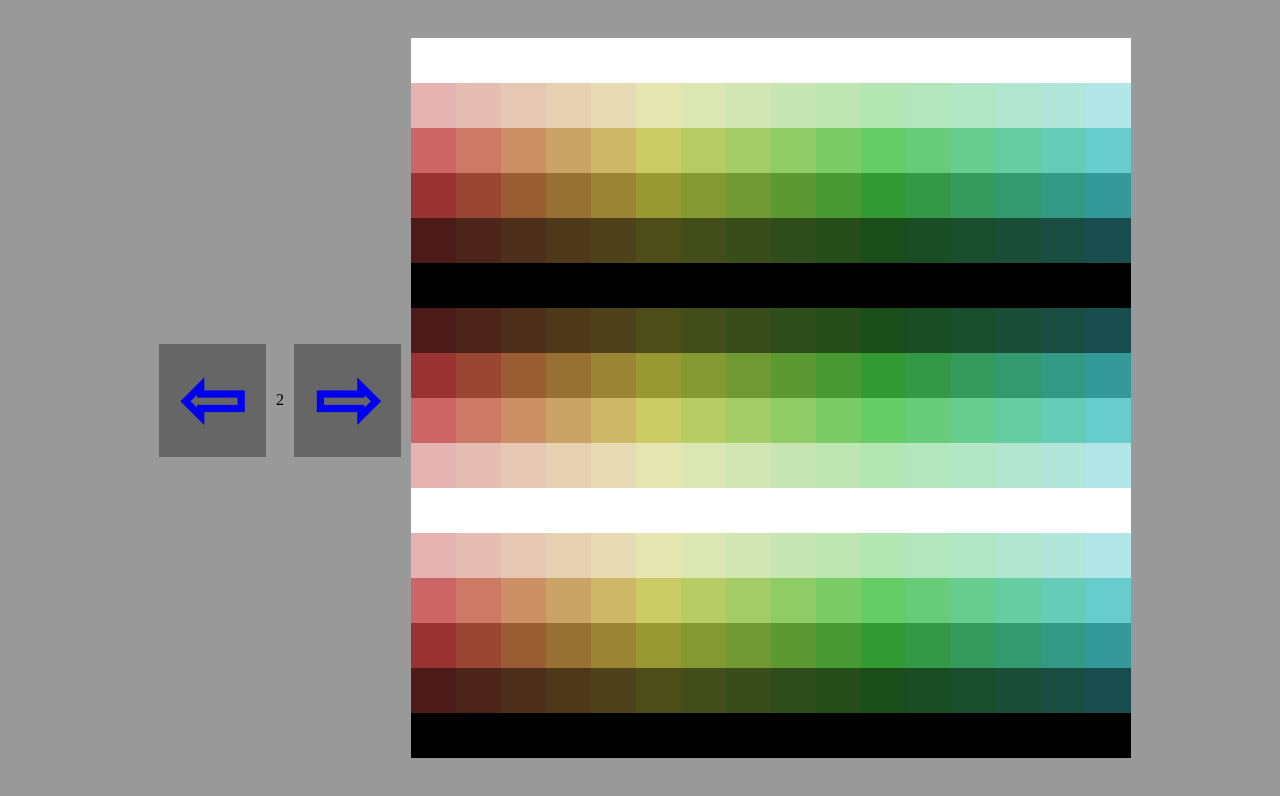
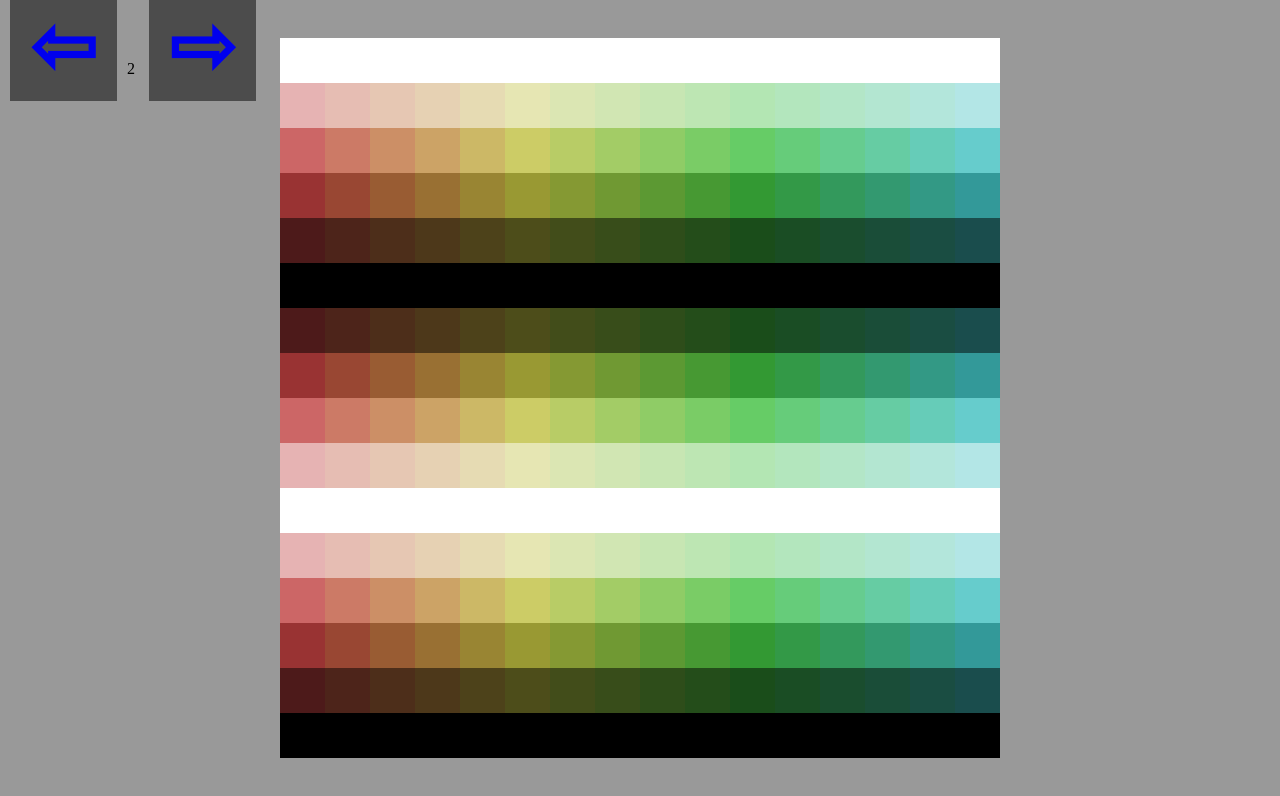
Before and after one commit to impfromliga/ringBuf2d, a plain HTML site: page ex2_flowMove.html in a window 1280 px wide. Drawn offline with Linux system fonts and the light colour scheme.

Commit message:
cross links in fixed panel

```diff
--- a/ex2_flowMove.html
+++ b/ex2_flowMove.html
@@ -7,9 +7,11 @@
 
 <body>
 	<script src="ringBuf2d.js"></script>
-	<a href="ex1_onlyCirc.html">⇦</a>2
-	<a href="ex3_autoFill.html">⇨</a>
 	<div id=div><span id=stat></span></div>
+	<div id=panel>
+		<a href="ex1_onlyCirc.html">⇦</a>2
+		<a href="ex3_autoFill.html">⇨</a>
+	</div>
 	<script>
 		"use strict";
 		var cnv = document.createElement('canvas'),
@@ -42,12 +44,12 @@
 				}
 		}
 		render();
-		window.ontouchstart = function(E){
+		div.ontouchstart = function(E){
 			E.stopPropagation && E.stopPropagation();
 			E.preventDefault && E.preventDefault();
 			tap = false;
 		}
-		window.ontouchmove = onmousemove = function (E) {
+		div.ontouchmove = div.onmousemove = function (E) {
 			E.stopPropagation && E.stopPropagation();
 			E.preventDefault && E.preventDefault();
 			var e = E.changedTouches ? E.changedTouches[0] : E;
--- a/ringBuf2d.css
+++ b/ringBuf2d.css
@@ -14,7 +14,7 @@ a {
 	margin: 10px;
 	font-size: 10vh;
 	font-weight: 900;
-	background: #666;
+	background: rgba(0,0,0,.5);
 	text-decoration: none;
 }
 
@@ -32,3 +32,8 @@ a {
 	font-weight: 900;
 	color: rgba(111, 111, 111, .66);
 }
+#panel {
+	position: fixed;
+	left:0;
+	top:0;
+}
```
Also changed, not shown: ex1_onlyCirc.html (+5 -3 lines), ex3_autoFill.html (+6 -4 lines), ex4_autoDraw.html (+6 -4 lines), ex5_asyncLdr.html (+5 -3 lines).
